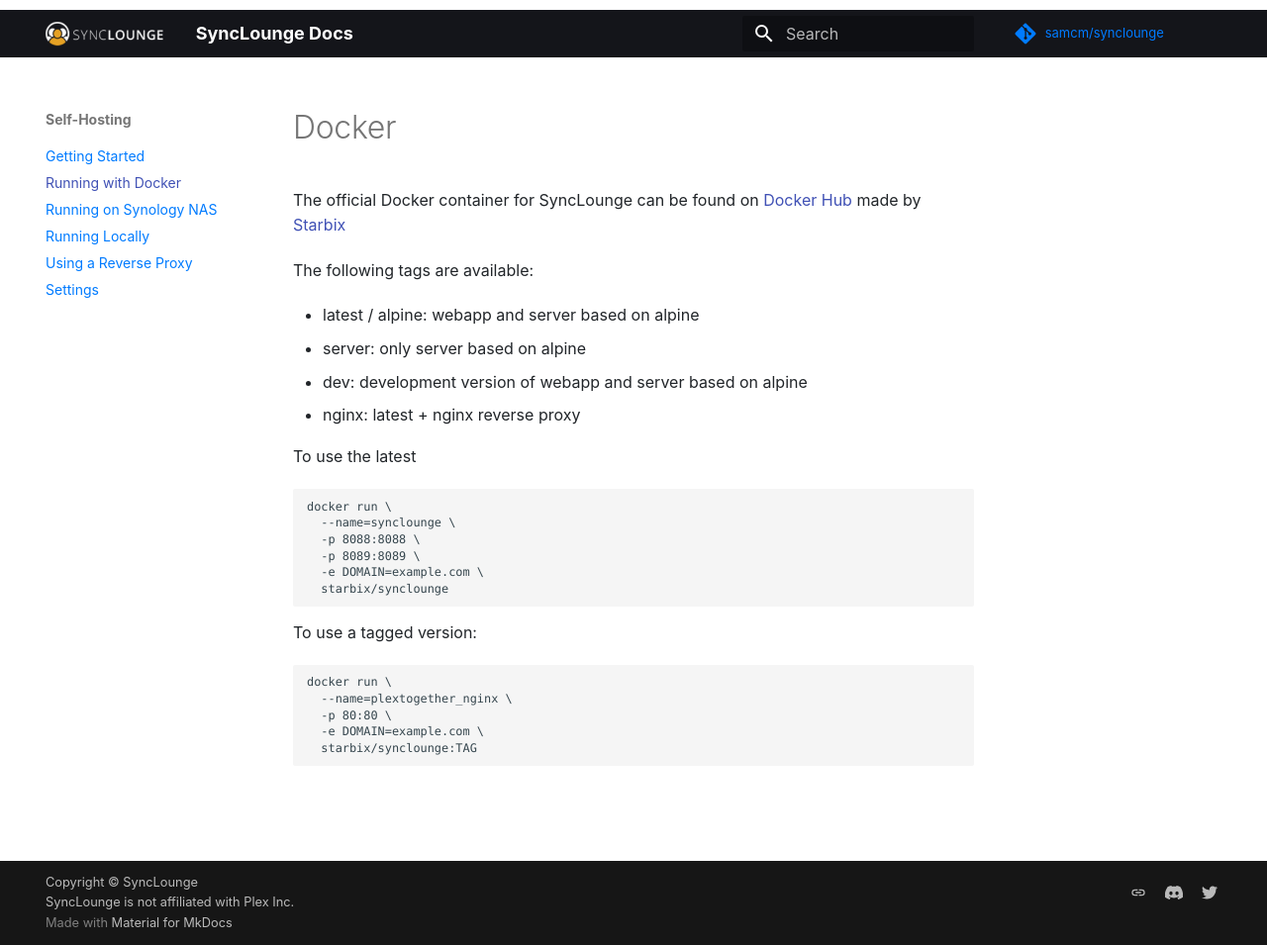
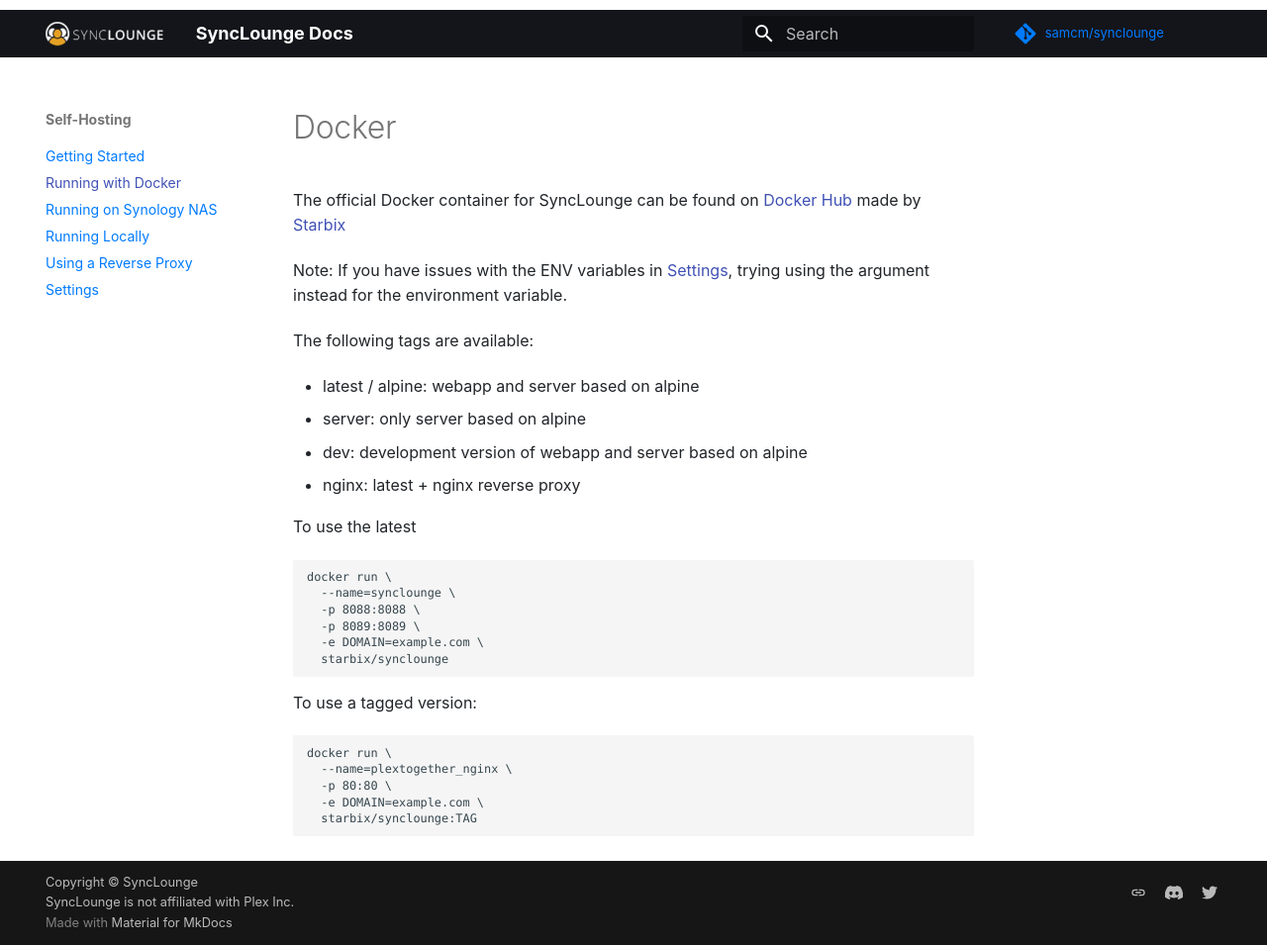
Before and after one commit to synclounge/docs.synclounge.tv, an MkDocs documentation site: the page built from docs/self-hosted/docker.md, in a window 1280 px wide and 955 px high. Shown: the whole window at 99% size. Built offline with MkDocs 1.6.1 and Material for MkDocs 9.7.7, drawn with Linux system fonts in a browser that asks for light colours; comment, search, counter and statistics services are not loaded.

Commit message:
Add a note about ENVs

```diff
--- a/docs/self-hosted/docker.md
+++ b/docs/self-hosted/docker.md
@@ -2,6 +2,8 @@
 # Docker
 
 The official Docker container for SyncLounge can be found on [Docker Hub](https://hub.docker.com/r/starbix/synclounge) made by [Starbix](https://github.com/Starbix/)
+
+Note: If you have issues with the ENV variables in [Settings](/self-hosted/settings/), trying using the argument instead for the environment variable.
 
 The following tags are available:
 
```
Also changed, not shown: docs/self-hosted/settings.md (+3 -1 lines).
